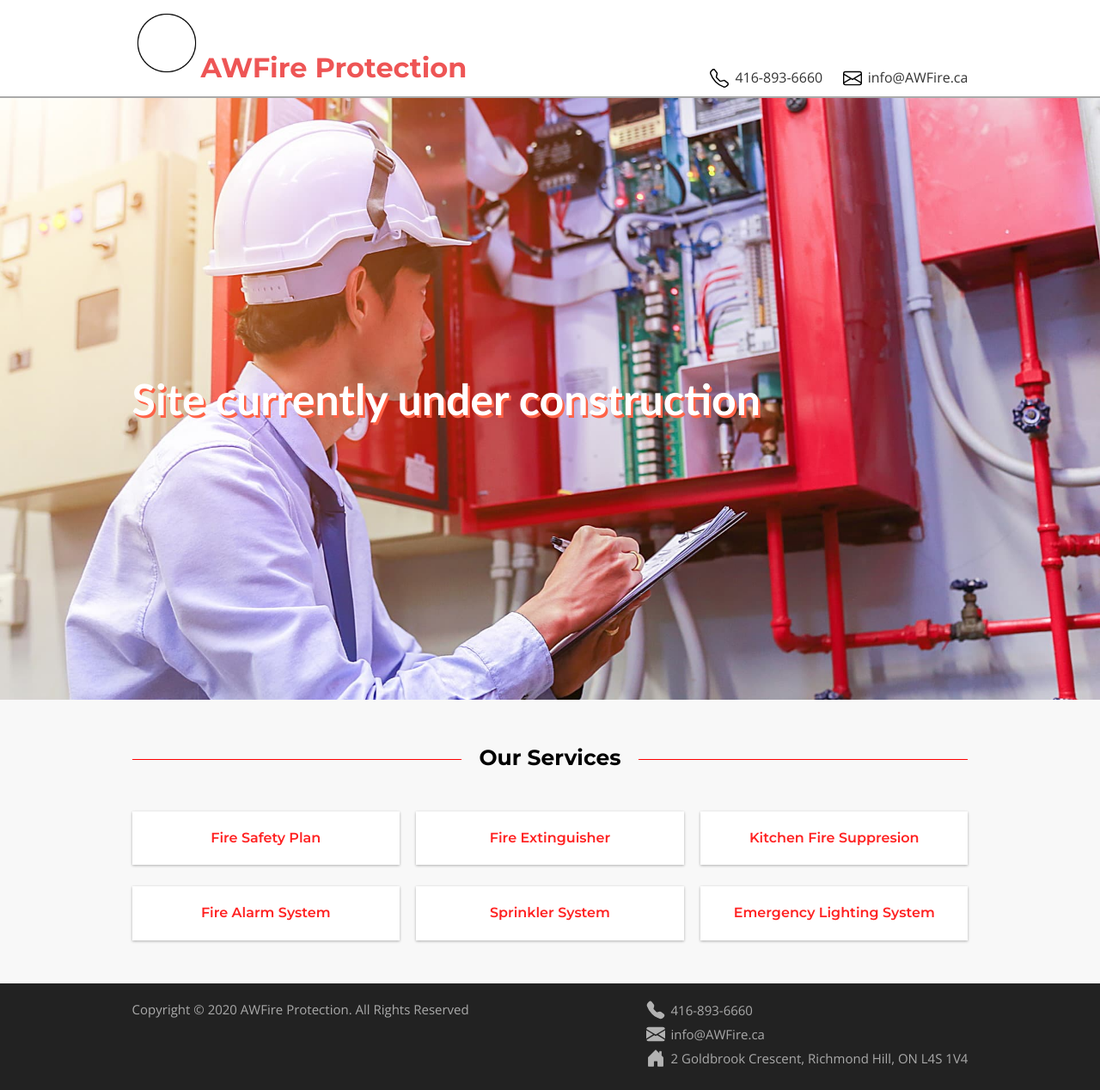
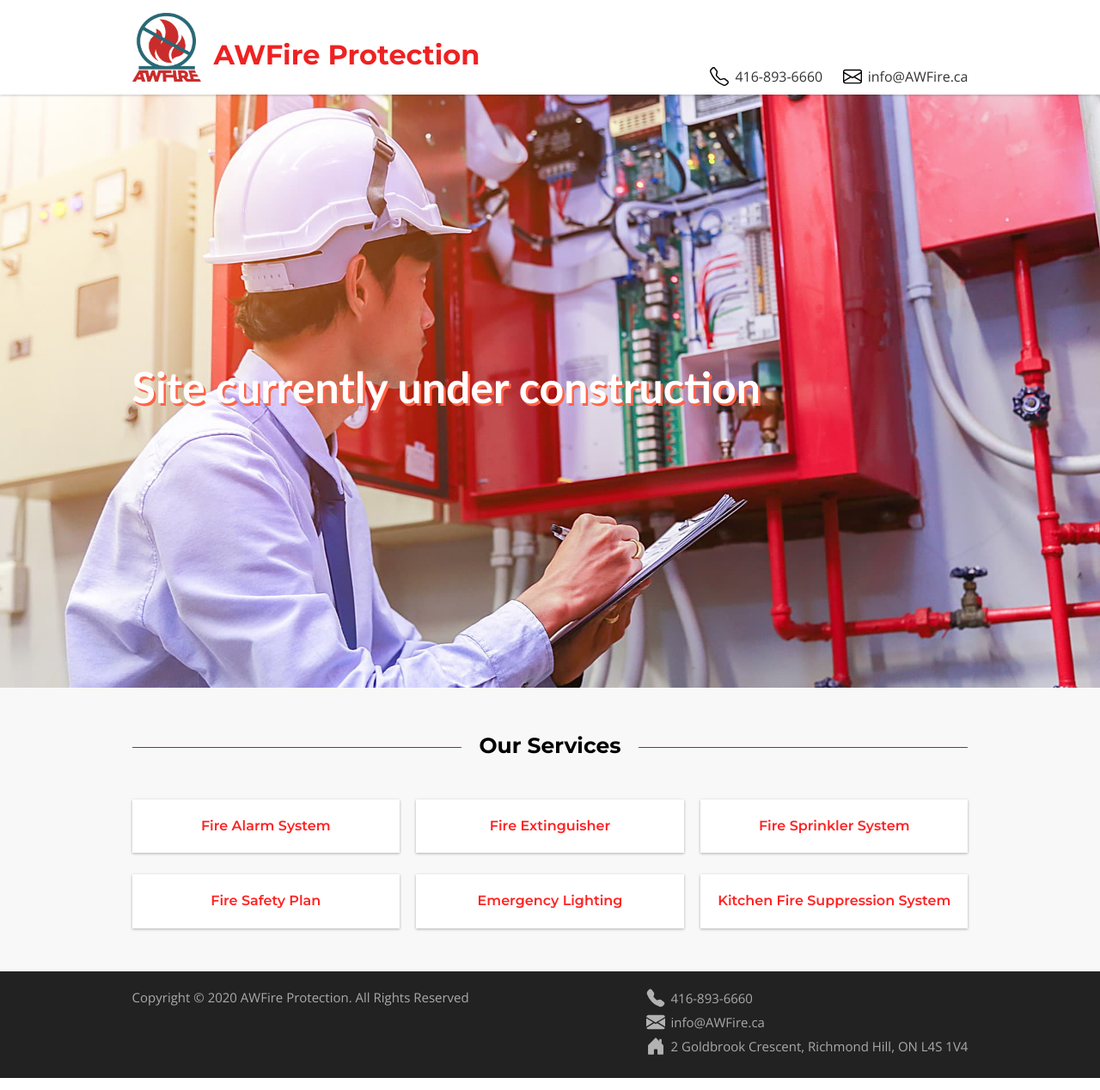
Before and after one commit to jerry7i/awfire, a React (Create React App) app: page / in a window 1280 px wide. Shown: the whole page at 86% size. Built offline with nearby package versions, Linux system fonts and the light colour scheme.

Commit message:
fix navbar in place and replace logo

```diff
--- a/src/components/Header.js
+++ b/src/components/Header.js
@@ -7,8 +7,11 @@ import phoneIcon from "../images/telephone.svg";
 import emailIcon from "../images/envelope.svg";
 
 const HeaderContainer = styled.div`
+	position: fixed;
+	top: 0;
 	z-index: 99;
-	border-bottom: solid 2px #aaa;
+	width: 100%;
+	box-shadow: 0 1px 3px rgba(0,0,0,.2);
 	background-color: #fff;
 `;
 
@@ -42,6 +45,8 @@ const AwfireLogo = styled.img`
 
 	@media ${device.tablet} {
 		display: inline-block;
+		vertical-align: -25px;
+		margin: 5px 15px 5px 0;
 	}
 `;
 
@@ -49,7 +54,7 @@ const HeaderTitle = styled.h1`
 	font-family: 'Montserrat', sans-serif;
 	font-weight: 700;
 	display: inline-block;
-	color: #e55;
+	color: #e22;
 `;
 
 const ContactContainer = styled.div`
--- a/src/pages/Landing/Landing.js
+++ b/src/pages/Landing/Landing.js
@@ -6,6 +6,7 @@ import Services from "./Services";
 
 const LandingContainer = styled.section`
 	display: block;
+	margin-top: 100px;
 `;
 
 const Landing = () => (
--- a/src/pages/Landing/Services.js
+++ b/src/pages/Landing/Services.js
@@ -71,24 +71,24 @@ const Services = () => (
     </ServicesHeaderLine>
     <ServicesContainer paddingBot="25px">
       <ServiceCard>
-        <ServiceText>Fire Safety Plan</ServiceText>
+        <ServiceText>Fire Alarm System</ServiceText>
       </ServiceCard>
       <ServiceCard>
         <ServiceText>Fire Extinguisher</ServiceText>
       </ServiceCard>
       <ServiceCard>
-        <ServiceText>Kitchen Fire Suppresion</ServiceText>
+        <ServiceText>Fire Sprinkler System</ServiceText>
       </ServiceCard>
     </ServicesContainer>
     <ServicesContainer>
       <ServiceCard>
-        <ServiceText>Fire Alarm System</ServiceText>
+        <ServiceText>Fire Safety Plan</ServiceText>
       </ServiceCard>
       <ServiceCard>
-        <ServiceText>Sprinkler System</ServiceText>
+        <ServiceText>Emergency Lighting</ServiceText>
       </ServiceCard>
       <ServiceCard>
-        <ServiceText>Emergency Lighting System</ServiceText>
+        <ServiceText>Kitchen Fire Suppression System</ServiceText>
       </ServiceCard>
     </ServicesContainer>
   </ServicesContentWrapper>
```
Also changed, not shown: src/images/awfire_logo.png.
